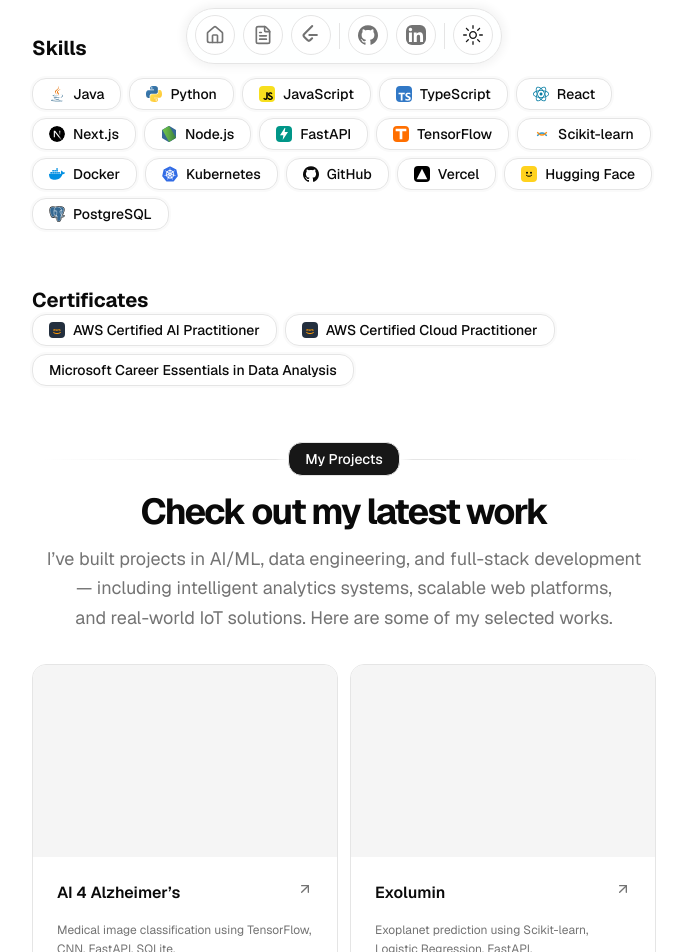
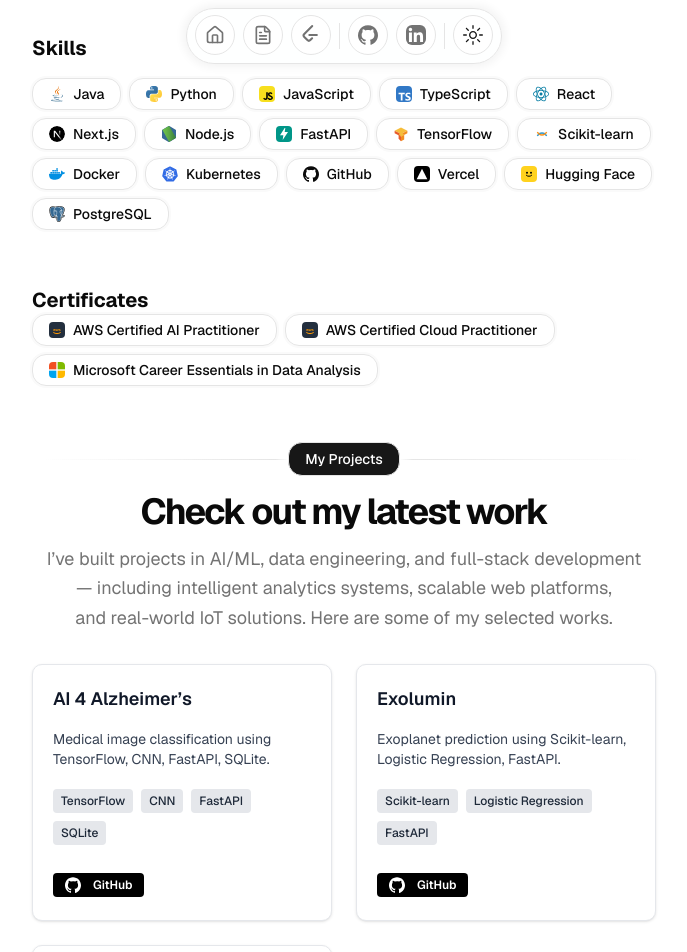
Before and after one commit to hirdeshds/portfolio, a Next.js app: page / in a window 1280 px wide. Shown: the part 720-1672 px from the top of the page, without its empty margins (296-983 px from the left). Built offline with nearby package versions, Linux system fonts and the light colour scheme.

Commit message:
major changes in project section

```diff
--- a/src/components/icons.tsx
+++ b/src/components/icons.tsx
@@ -45,17 +45,21 @@
   </svg>
 ),
 tensorflow: (props: IconProps) => (
-  <svg viewBox="0 0 24 24" xmlns="http://www.w3.org/2000/svg" {...props}>
-    {/* Orange Background */}
-    <rect width="24" height="24" fill="#FF6F00" />
+  <svg viewBox="0 0 100 100" xmlns="http://www.w3.org/2000/svg" {...props}>
+    {/* Top horizontal bar */}
+    <polygon points="10,30 50,10 90,30 50,50" fill="#F6BD3A" />
+    <polygon points="50,50 90,30 90,45 50,65" fill="#F28C20" />
+    <polygon points="10,30 50,50 50,65 10,45" fill="#E65A2A" />
 
-    {/* TensorFlow T Shape */}
-    <path
-      d="M4 4h16v4h-6v12h-4V8H4z"
-      fill="#ffffff"
-    />
+    {/* Vertical stem */}
+    <polygon points="35,50 50,65 50,95 35,80" fill="#E65A2A" />
+    <polygon points="50,65 70,55 70,85 50,95" fill="#F28C20" />
+    <polygon points="35,50 55,40 70,55 50,65" fill="#F6BD3A" />
   </svg>
 ),
+
+
+
 vercel: (props: IconProps) => (
   <svg viewBox="0 0 24 24" xmlns="http://www.w3.org/2000/svg" {...props}>
     <rect width="24" height="24" fill="#000000" />
@@ -65,6 +69,31 @@
     />
   </svg>
 ),
+nextjs: (props: IconProps) => (
+  <svg viewBox="0 0 120 30" xmlns="http://www.w3.org/2000/svg" {...props}>
+    <rect width="120" height="30" fill="#000" />
+    <text
+      x="50%"
+      y="50%"
+      textAnchor="middle"
+      dominantBaseline="middle"
+      fontFamily="Inter, Arial, sans-serif"
+      fontSize="12"
+      fill="#fff"
+    >
+      Next.js
+    </text>
+  </svg>
+),
+microsoft: (props: IconProps) => (
+  <svg viewBox="0 0 24 24" xmlns="http://www.w3.org/2000/svg" {...props}>
+    <rect width="11" height="11" fill="#F25022" />
+    <rect x="13" width="11" height="11" fill="#7FBA00" />
+    <rect y="13" width="11" height="11" fill="#00A4EF" />
+    <rect x="13" y="13" width="11" height="11" fill="#FFB900" />
+  </svg>
+),
+
 aws: (props: IconProps) => (
   <svg viewBox="0 0 24 24" xmlns="http://www.w3.org/2000/svg" {...props}>
     <rect width="24" height="24" fill="#232F3E" />
--- a/src/components/project-card.tsx
+++ b/src/components/project-card.tsx
@@ -19,7 +19,7 @@
     <img
       src={src}
       alt={alt}
-      className="w-full h-10 object-cover"
+      className="w-full h-100 object-cover"
       onError={() => setImageError(false)}
     />
   );
@@ -57,84 +57,44 @@
   return (
     <div
       className={cn(
-        "flex flex-col h-full border border-border rounded-xl overflow-hidden hover:ring-2 cursor-pointer hover:ring-muted transition-all duration-200",
+        "flex flex-col h-full bg-white border border-gray-200 rounded-lg shadow-sm overflow-hidden transition-all duration-200",
         className
       )}
     >
-      <div className="relative shrink-0">
-        <Link
-          href={href || "#"}
-          target="_blank"
-          rel="noopener noreferrer"
-          className="block"
-        >
-          {video ? (
-            <video
-              src={video}
-              autoPlay
-              loop
-              muted
-              playsInline
-              className="w-full h-48 object-cover"
-            />
-          ) : image ? (
-            <ProjectImage src={image} alt={title} />
-          ) : (
-            <div className="w-full h-48 bg-muted" />
-          )}
-        </Link>
-        {links && links.length > 0 && (
-          <div className="absolute top-2 right-2 flex flex-wrap gap-2">
-            {links.map((link, idx) => (
-              <Link
-                href={link.href}
-                key={idx}
-                target="_blank"
-                rel="noopener noreferrer"
-                onClick={(e) => e.stopPropagation()}
+      {/* Image/video section removed. Only text, tags, and GitHub button remain. */}
+      <div className="p-5 flex flex-col gap-3 flex-1">
+        <div className="flex flex-col gap-1">
+          <h3 className="font-semibold text-lg text-gray-900">{title}</h3>
+          <div className="mt-0">
+            <time className="text-xs text-gray-500">{dates}</time>
+          </div>
+        </div>
+        <div className="text-sm flex-1 text-gray-700 mb-2">
+          <Markdown>{description}</Markdown>
+        </div>
+        {tags && tags.length > 0 && (
+          <div className="flex flex-wrap gap-2 mt-auto mb-2">
+            {tags.map((tag) => (
+              <span
+                key={tag}
+                className="bg-gray-200 text-gray-800 rounded px-2 py-1 text-xs font-medium"
               >
-                <Badge
-                  className="flex items-center gap-1.5 text-xs bg-black text-white hover:bg-black/90"
-                  variant="default"
-                >
-                  {link.icon}
-                  {link.type}
-                </Badge>
-              </Link>
+                {tag}
+              </span>
             ))}
           </div>
         )}
-      </div>
-      <div className="p-6 flex flex-col gap-3 flex-1">
-        <div className="flex items-start justify-between gap-2">
-          <div className="flex flex-col gap-1">
-            <h3 className="font-semibold">{title}</h3>
-            <time className="text-xs text-muted-foreground">{dates}</time>
-          </div>
-          <Link
-            href={href || "#"}
-            target="_blank"
-            rel="noopener noreferrer"
-            className="text-muted-foreground hover:text-foreground transition-colors focus-visible:outline-none focus-visible:ring-2 focus-visible:ring-ring focus-visible:ring-offset-2 rounded-sm"
-            aria-label={`Open ${title}`}
-          >
-            <ArrowUpRight className="h-4 w-4" aria-hidden />
-          </Link>
-        </div>
-        <div className="text-xs flex-1 prose max-w-full text-pretty font-sans leading-relaxed text-muted-foreground dark:prose-invert">
-          <Markdown>{description}</Markdown>
-        </div>
-        {tags && tags.length > 0 && (
-          <div className="flex flex-wrap gap-1 mt-auto">
-            {tags.map((tag) => (
-              <Badge
-                key={tag}
-                className="text-[11px] font-medium border border-border h-6 w-fit px-2"
-                variant="outline"
-              >
-                {tag}
-              </Badge>
-            ))}
+        {href && (
+          <div className="mt-2">
+            <Link
+              href={href}
+              target="_blank"
+              rel="noopener noreferrer"
+              className="inline-flex items-center gap-2 px-3 py-1 bg-black text-white rounded font-semibold text-xs hover:bg-gray-800 transition"
+            >
+              <svg width="16" height="16" fill="currentColor" viewBox="0 0 24 24" className="mr-1"><path d="M12 .297c-6.63 0-12 5.373-12 12 0 5.303 3.438 9.8 8.205 11.385.6.113.82-.258.82-.577 0-.285-.01-1.04-.015-2.04-3.338.724-4.042-1.415-4.042-1.415-.546-1.387-1.333-1.757-1.333-1.757-1.089-.744.083-.729.083-.729 1.205.084 1.84 1.236 1.84 1.236 1.07 1.834 2.809 1.304 3.495.997.108-.776.418-1.304.762-1.604-2.665-.3-5.466-1.332-5.466-5.93 0-1.31.469-2.381 1.236-3.221-.124-.303-.535-1.523.117-3.176 0 0 1.008-.322 3.301 1.23a11.52 11.52 0 013.003-.404c1.02.005 2.045.138 3.003.404 2.291-1.553 3.297-1.23 3.297-1.23.653 1.653.242 2.873.118 3.176.77.84 1.234 1.911 1.234 3.221 0 4.61-2.803 5.625-5.475 5.921.43.372.823 1.102.823 2.222 0 1.604-.014 2.896-.014 3.293 0 .322.216.694.825.576C20.565 22.092 24 17.592 24 12.297c0-6.627-5.373-12-12-12"/></svg>
+              GitHub
+            </Link>
           </div>
         )}
       </div>
--- a/src/components/section/projects-section.tsx
+++ b/src/components/section/projects-section.tsx
@@ -30,7 +30,7 @@
                         </p>
                     </div>
                 </div>
-                <div className="grid grid-cols-1 gap-3 sm:grid-cols-2 max-w-[800px] mx-auto auto-rows-fr">
+                <div className="grid grid-cols-1 gap-6 sm:grid-cols-2 max-w-225 mx-auto auto-rows-fr bg-transparent">
                     {DATA.projects.map((project, id) => (
                         <BlurFade
                             key={project.title}
--- a/src/data/resume.tsx
+++ b/src/data/resume.tsx
@@ -147,8 +147,7 @@
       name: "Microsoft Career Essentials in Data Analysis",
       issuer: "Microsoft",
       date: "July 2025",
-      icon:"",
-      // icon: Icons./microsoft,
+      icon: Icons.microsoft,
     },
   ] as Certification[],
   hackathons: [],
```
Also changed, not shown: src/components/images/tensorflow.jpg (added).
